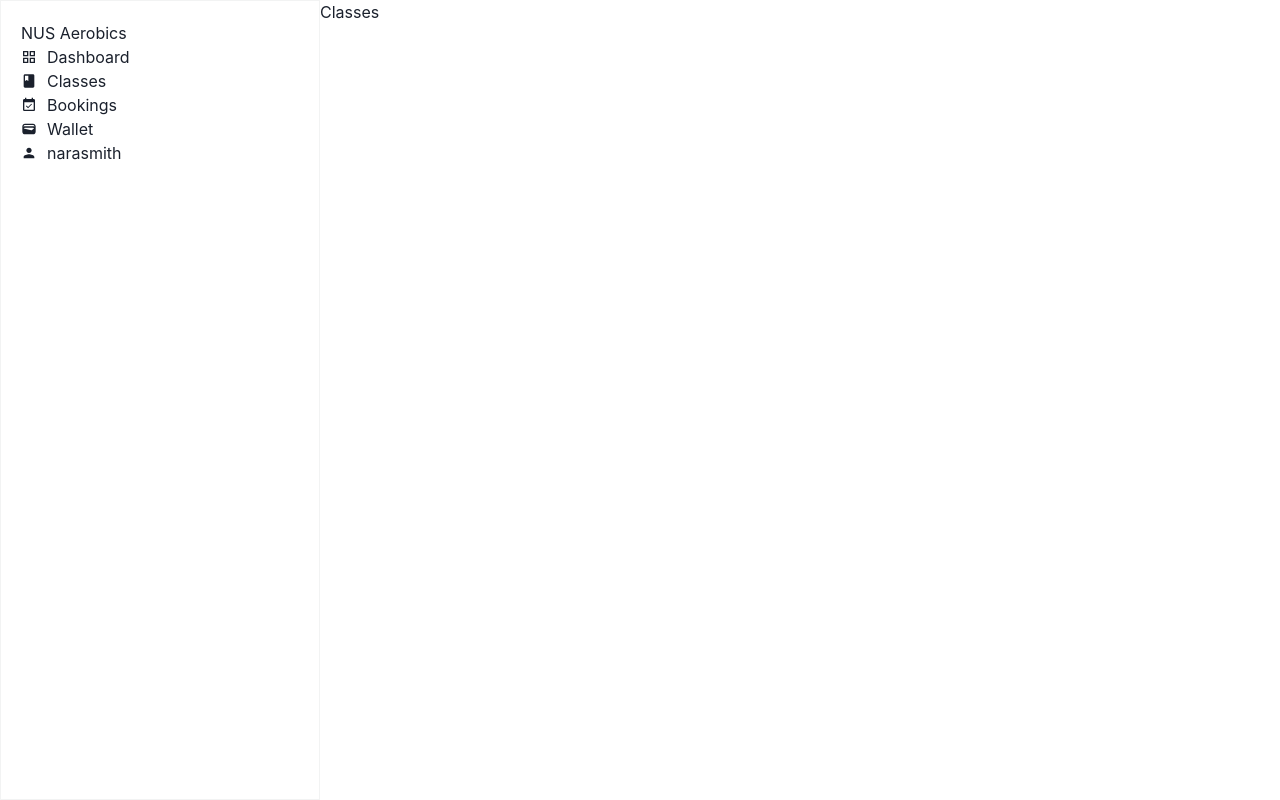
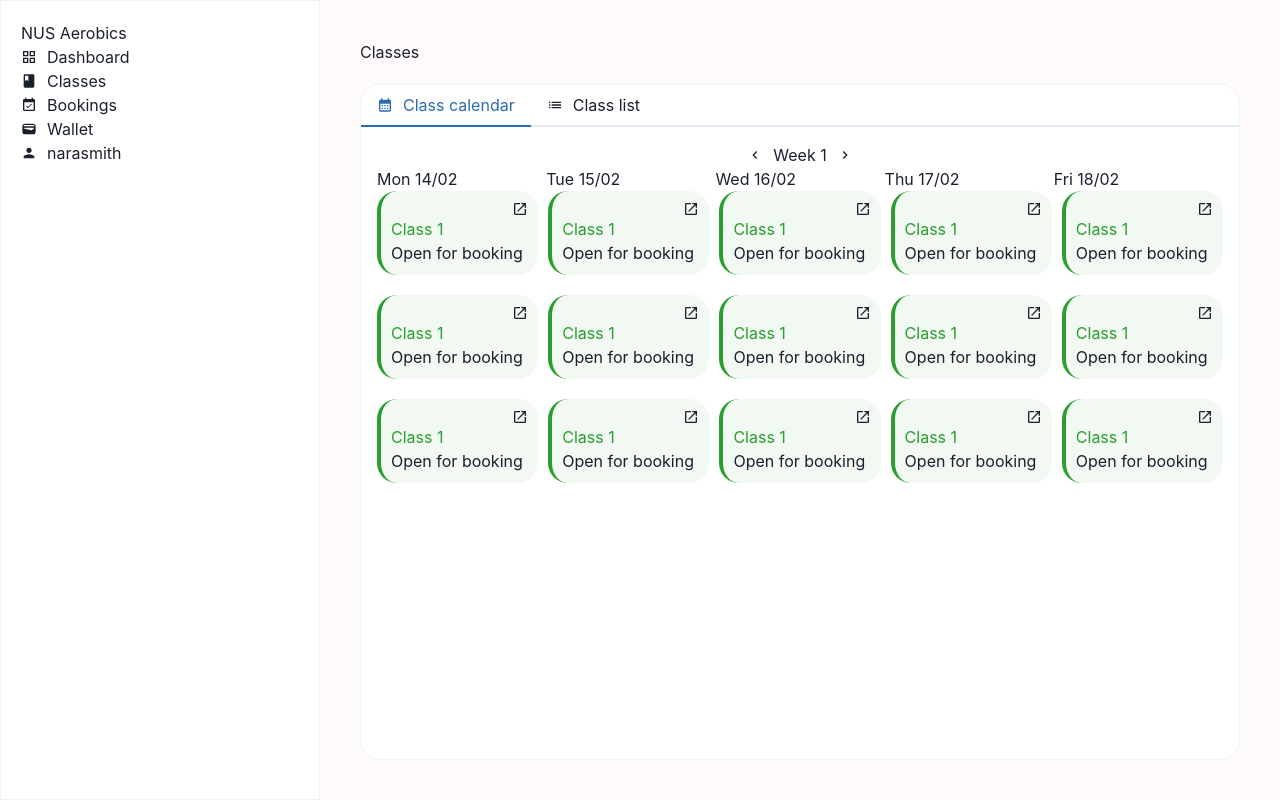
Before and after one commit to cetigerlily/nus-aerobics, a React (Create React App) app in the folder frontend/: page /classes in a window 1280 px wide. Built offline with nearby package versions, Linux system fonts and the light colour scheme.

Commit message:
Design basic Classes layout

```diff
--- a/frontend/src/pages/Classes.js
+++ b/frontend/src/pages/Classes.js
@@ -1,12 +1,183 @@
+import {
+  MdCalendarMonth,
+  MdChevronLeft,
+  MdChevronRight,
+  MdList,
+  MdOpenInBrowser,
+  MdOpenInFull,
+  MdOpenInNew,
+} from "react-icons/md";
 import NavBar from "../components/navbar.component";
+import {
+  Tabs,
+  TabList,
+  Tab,
+  TabPanels,
+  TabPanel,
+  Icon,
+} from "@chakra-ui/react";
 
 const Classes = () => {
   return (
     <div className="h-screen w-screen flex flex-row">
       <NavBar />
-      <p>Classes</p>
+      <div className="h-screen w-3/4 flex flex-col p-10 bg-[#FCF0F250] gap-y-5">
+        <p>Classes</p>
+        <div className="h-full w-full rounded-[20px] border border-[#393E4610] bg-white gap-y-2.5">
+          <Tabs>
+            <TabList>
+              <Tab>
+                <div className="flex flex-row gap-x-2.5 items-center">
+                  <Icon as={MdCalendarMonth} />
+                  <p>Class calendar</p>
+                </div>
+              </Tab>
+              <Tab>
+                <div className="flex flex-row gap-x-2.5 items-center">
+                  <Icon as={MdList} />
+                  <p>Class list</p>
+                </div>
+              </Tab>
+            </TabList>
+            <TabPanels>
+              <TabPanel>
+                <div className="flex flex-row justify-center items-center gap-x-2.5">
+                  <Icon as={MdChevronLeft} />
+                  <p>Week 1</p>
+                  <Icon as={MdChevronRight} />
+                </div>
+
+                <div className="flex flex-row">
+                  <p className="w-1/5">Mon 14/02</p>
+                  <p className="w-1/5">Tue 15/02</p>
+                  <p className="w-1/5">Wed 16/02</p>
+                  <p className="w-1/5">Thu 17/02</p>
+                  <p className="w-1/5">Fri 18/02</p>
+                </div>
+
+                <div className="h-full flex flex-col gap-y-5">
+                  <div className="h-1/3 flex flex-row gap-x-2.5">
+                    <div className="w-1/5 flex flex-col bg-[#2A9E2F10] rounded-[20px] border-[#2A9E2F] border-l-[4px] p-2.5">
+                      <div className="flex flex-row justify-end">
+                        <Icon as={MdOpenInNew} />
+                      </div>
+                      <p className="text-[#2A9E2F]">Class 1</p>
+                      <p>Open for booking</p>
+                    </div>
+                    <div className="w-1/5 flex flex-col bg-[#2A9E2F10] rounded-[20px] border-[#2A9E2F] border-l-[4px] p-2.5">
+                      <div className="flex flex-row justify-end">
+                        <Icon as={MdOpenInNew} />
+                      </div>
+                      <p className="text-[#2A9E2F]">Class 1</p>
+                      <p>Open for booking</p>
+                    </div>
+                    <div className="w-1/5 flex flex-col bg-[#2A9E2F10] rounded-[20px] border-[#2A9E2F] border-l-[4px] p-2.5">
+                      <div className="flex flex-row justify-end">
+                        <Icon as={MdOpenInNew} />
+                      </div>
+                      <p className="text-[#2A9E2F]">Class 1</p>
+                      <p>Open for booking</p>
+                    </div>
+                    <div className="w-1/5 flex flex-col bg-[#2A9E2F10] rounded-[20px] border-[#2A9E2F] border-l-[4px] p-2.5">
+                      <div className="flex flex-row justify-end">
+                        <Icon as={MdOpenInNew} />
+                      </div>
+                      <p className="text-[#2A9E2F]">Class 1</p>
+                      <p>Open for booking</p>
+                    </div>
+                    <div className="w-1/5 flex flex-col bg-[#2A9E2F10] rounded-[20px] border-[#2A9E2F] border-l-[4px] p-2.5">
+                      <div className="flex flex-row justify-end">
+                        <Icon as={MdOpenInNew} />
+                      </div>
+                      <p className="text-[#2A9E2F]">Class 1</p>
+                      <p>Open for booking</p>
+                    </div>
+                  </div>
+                  <div className="h-1/3 flex flex-row gap-x-2.5">
+                    <div className="w-1/5 flex flex-col bg-[#2A9E2F10] rounded-[20px] border-[#2A9E2F] border-l-[4px] p-2.5">
+                      <div className="flex flex-row justify-end">
+                        <Icon as={MdOpenInNew} />
+                      </div>
+                      <p className="text-[#2A9E2F]">Class 1</p>
+                      <p>Open for booking</p>
+                    </div>
+                    <div className="w-1/5 flex flex-col bg-[#2A9E2F10] rounded-[20px] border-[#2A9E2F] border-l-[4px] p-2.5">
+                      <div className="flex flex-row justify-end">
+                        <Icon as={MdOpenInNew} />
+                      </div>
+                      <p className="text-[#2A9E2F]">Class 1</p>
+                      <p>Open for booking</p>
+                    </div>
+                    <div className="w-1/5 flex flex-col bg-[#2A9E2F10] rounded-[20px] border-[#2A9E2F] border-l-[4px] p-2.5">
+                      <div className="flex flex-row justify-end">
+                        <Icon as={MdOpenInNew} />
+                      </div>
+                      <p className="text-[#2A9E2F]">Class 1</p>
+                      <p>Open for booking</p>
+                    </div>
+                    <div className="w-1/5 flex flex-col bg-[#2A9E2F10] rounded-[20px] border-[#2A9E2F] border-l-[4px] p-2.5">
+                      <div className="flex flex-row justify-end">
+                        <Icon as={MdOpenInNew} />
+                      </div>
+                      <p className="text-[#2A9E2F]">Class 1</p>
+                      <p>Open for booking</p>
+                    </div>
+                    <div className="w-1/5 flex flex-col bg-[#2A9E2F10] rounded-[20px] border-[#2A9E2F] border-l-[4px] p-2.5">
+                      <div className="flex flex-row justify-end">
+                        <Icon as={MdOpenInNew} />
+                      </div>
+                      <p className="text-[#2A9E2F]">Class 1</p>
+                      <p>Open for booking</p>
+                    </div>
+                  </div>
+                  <div className="h-1/3 flex flex-row gap-x-2.5">
+                    <div className="w-1/5 flex flex-col bg-[#2A9E2F10] rounded-[20px] border-[#2A9E2F] border-l-[4px] p-2.5">
+                      <div className="flex flex-row justify-end">
+                        <Icon as={MdOpenInNew} />
+                      </div>
+                      <p className="text-[#2A9E2F]">Class 1</p>
+                      <p>Open for booking</p>
+                    </div>
+                    <div className="w-1/5 flex flex-col bg-[#2A9E2F10] rounded-[20px] border-[#2A9E2F] border-l-[4px] p-2.5">
+                      <div className="flex flex-row justify-end">
+                        <Icon as={MdOpenInNew} />
+                      </div>
+                      <p className="text-[#2A9E2F]">Class 1</p>
+                      <p>Open for booking</p>
+                    </div>
+                    <div className="w-1/5 flex flex-col bg-[#2A9E2F10] rounded-[20px] border-[#2A9E2F] border-l-[4px] p-2.5">
+                      <div className="flex flex-row justify-end">
+                        <Icon as={MdOpenInNew} />
+                      </div>
+                      <p className="text-[#2A9E2F]">Class 1</p>
+                      <p>Open for booking</p>
+                    </div>
+                    <div className="w-1/5 flex flex-col bg-[#2A9E2F10] rounded-[20px] border-[#2A9E2F] border-l-[4px] p-2.5">
+                      <div className="flex flex-row justify-end">
+                        <Icon as={MdOpenInNew} />
+                      </div>
+                      <p className="text-[#2A9E2F]">Class 1</p>
+                      <p>Open for booking</p>
+                    </div>
+                    <div className="w-1/5 flex flex-col bg-[#2A9E2F10] rounded-[20px] border-[#2A9E2F] border-l-[4px] p-2.5">
+                      <div className="flex flex-row justify-end">
+                        <Icon as={MdOpenInNew} />
+                      </div>
+                      <p className="text-[#2A9E2F]">Class 1</p>
+                      <p>Open for booking</p>
+                    </div>
+                  </div>
+                </div>
+              </TabPanel>
+              <TabPanel>
+                <p>Class list</p>
+              </TabPanel>
+            </TabPanels>
+          </Tabs>
+        </div>
+      </div>
     </div>
   );
-}
+};
 
 export default Classes;
```
